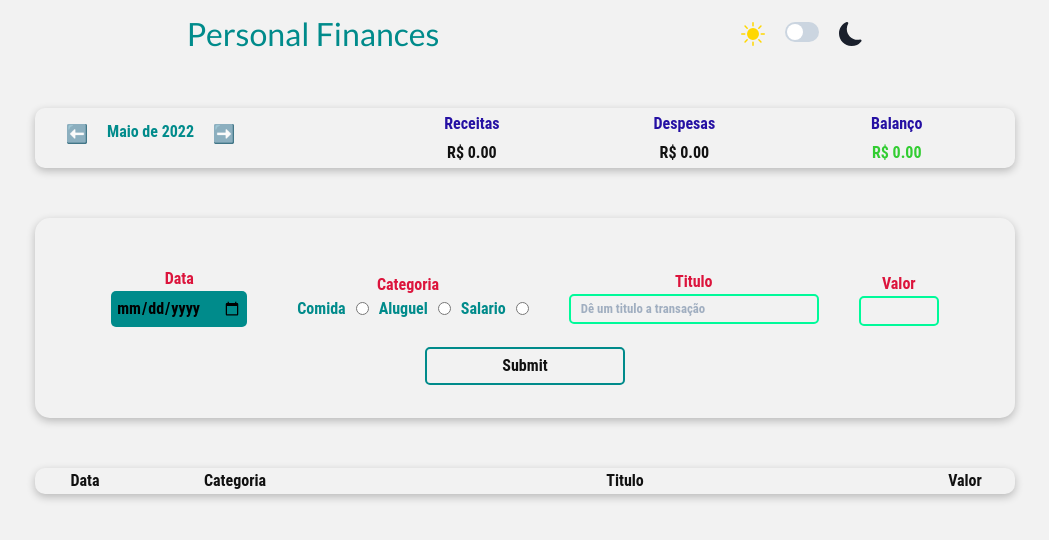
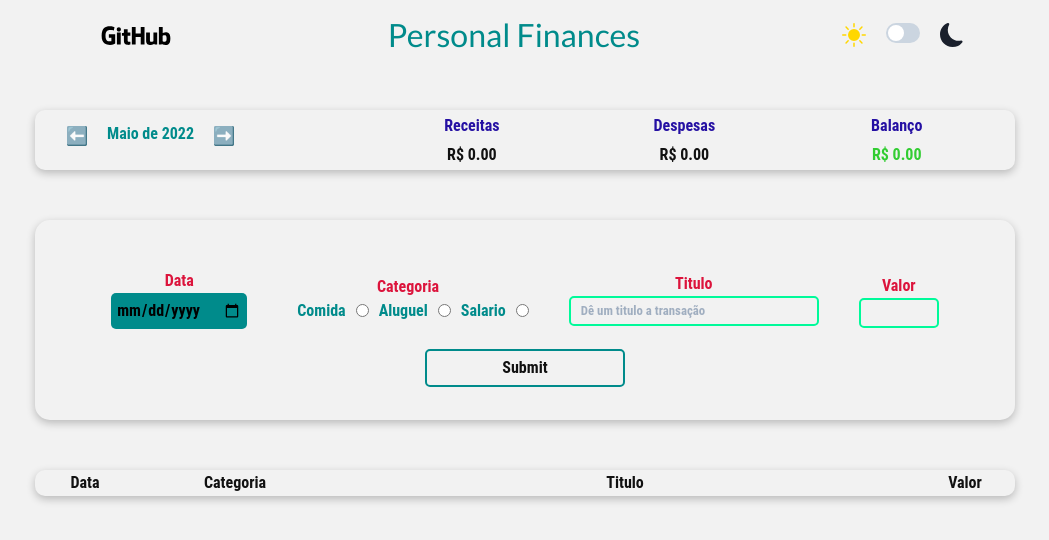
Before and after one commit to santosfk/personal-finances, a React (Vite) app: page / in a window 1280 px wide. Shown: the top 540 px of the page, without its empty margins (115-1164 px from the left). Built offline with nearby package versions, Linux system fonts and the light colour scheme.

Commit message:
feat : adding button that takes user to repository on github

```diff
--- a/src/Pages/Home/Home.tsx
+++ b/src/Pages/Home/Home.tsx
@@ -11,8 +11,8 @@ import moment from "moment";
 import { ThemeProvider } from "styled-components";
 import themes from "../../themes";
 import SwitchButton from "../../components/SwitchButton";
-import { List } from "@chakra-ui/react";
-
+import { DiGithubFull as GithubIcon } from "react-icons/di";
+import { theme } from "@chakra-ui/react";
 function Home() {
   const [list, setList] = useState<Item[]>(items);
   const [filteredList, setFilteredList] = useState<Item[]>([]);
@@ -69,6 +69,9 @@ function Home() {
     <ThemeProvider theme={changeTheme ? themes.dark : themes.light}>
       <style.Container>
         <style.Header>
+          <style.GitHubWrapper href="https://github.com/santosfk/personal-finances">
+            <GithubIcon fontSize={70} color={changeTheme ? "white" : "black"} />
+          </style.GitHubWrapper>
           <style.Title>Personal Finances</style.Title>
           <SwitchButton switchTheme={switchTheme} />
         </style.Header>
--- a/src/Pages/Home/style.ts
+++ b/src/Pages/Home/style.ts
@@ -26,3 +26,16 @@ export const Body = styled.div`
   margin: auto;
   max-width: 980px;
 `;
+export const GitHubWrapper = styled.a`
+  width: 100px;
+  height: 50px;
+  padding: 10px;
+  border-radius: 15px;
+  display: flex;
+  justify-content: center;
+  align-items: center;
+  transition: 0.5s;
+  :hover {
+    background-color: grey;
+  }
+`;
```
